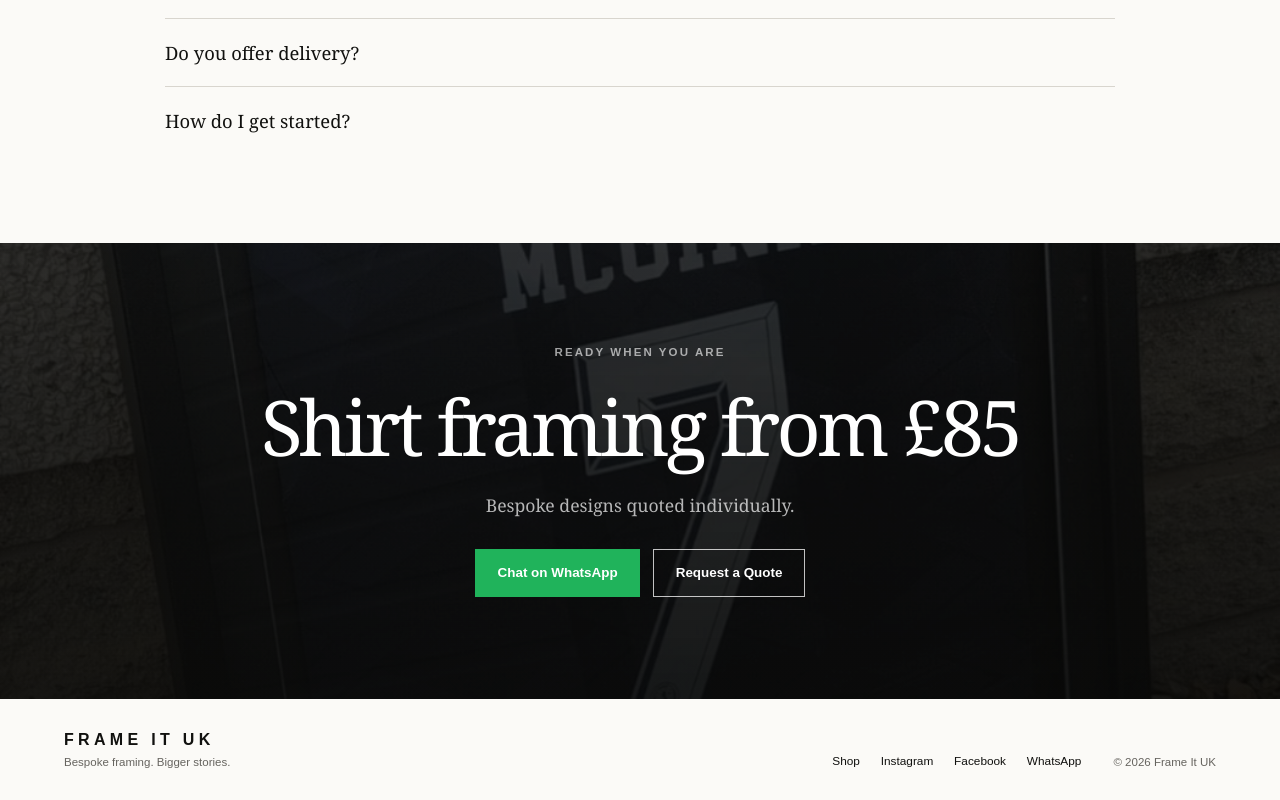
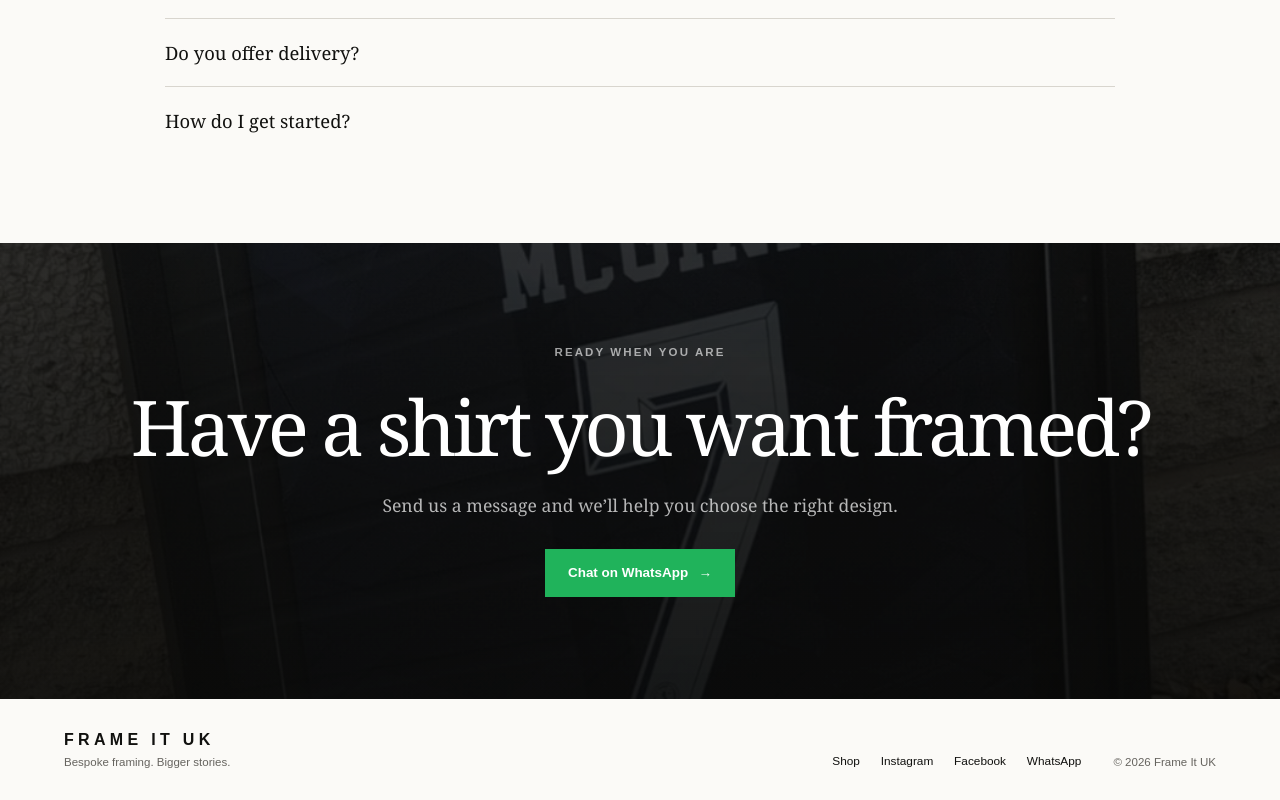
Before and after one commit to Gavindotcom/Frame-it-UK, a Next.js app: page / in a window 1280 px wide. Shown: the part 4897-5697 px from the top of the page. Built offline with nearby package versions, Linux system fonts and the light colour scheme.

Commit message:
Update page.tsx

```diff
--- a/app/page.tsx
+++ b/app/page.tsx
@@ -980,11 +980,11 @@ export default function HomePage() {
         </p>
 
         <h2>
-          Shirt framing from £85
+          Have a shirt you want framed?
         </h2>
 
         <p>
-          Bespoke designs quoted individually.
+         Send us a message and we’ll help you choose the right design.
         </p>
 
 
@@ -997,15 +997,7 @@ export default function HomePage() {
     rel="noreferrer"
   >
     Chat on WhatsApp
-          </a>
-
-          <a
-            className="button quoteOutline"
-            href={quoteHref}
-            target="_blank"
-            rel="noreferrer"
-          >
-            Request a Quote
+    <span aria-hidden="true">→</span>
   </a>
 
 </div>
```
Lines whose indentation alone changed are shown as unchanged.
